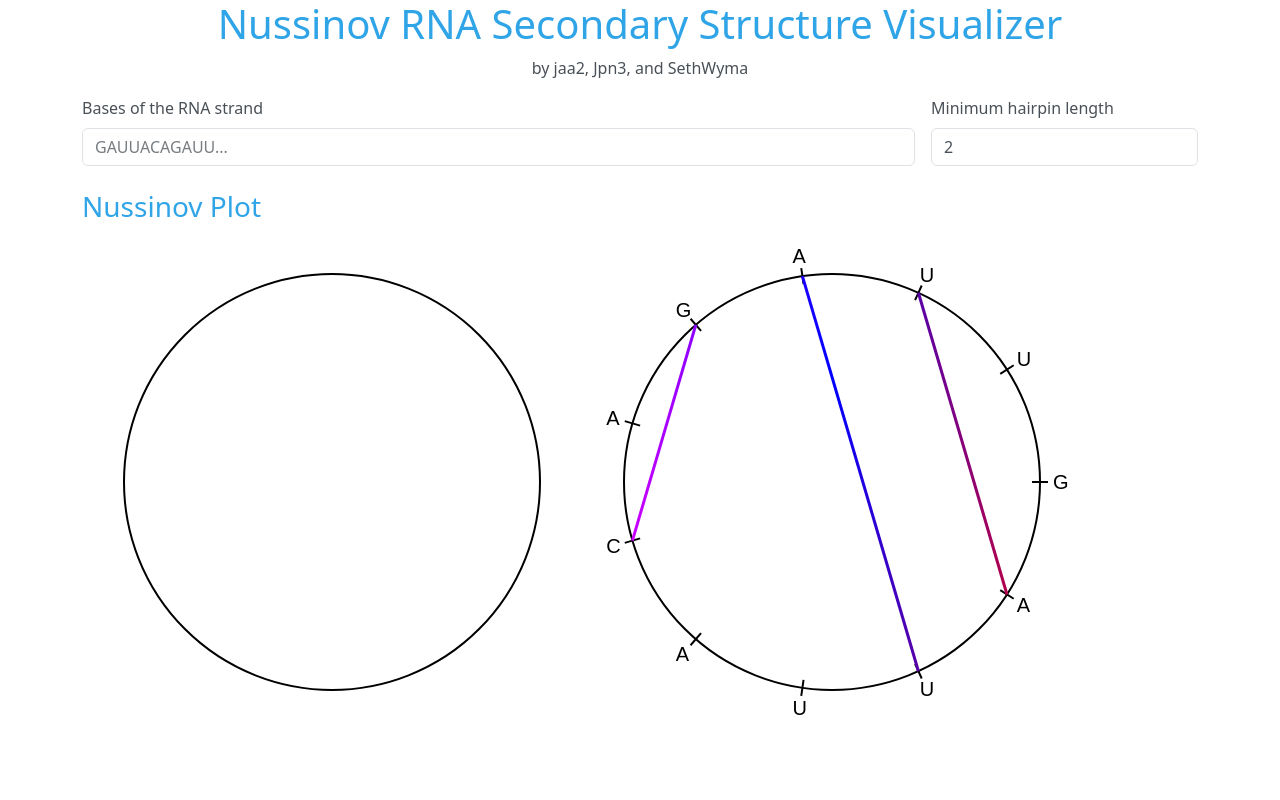
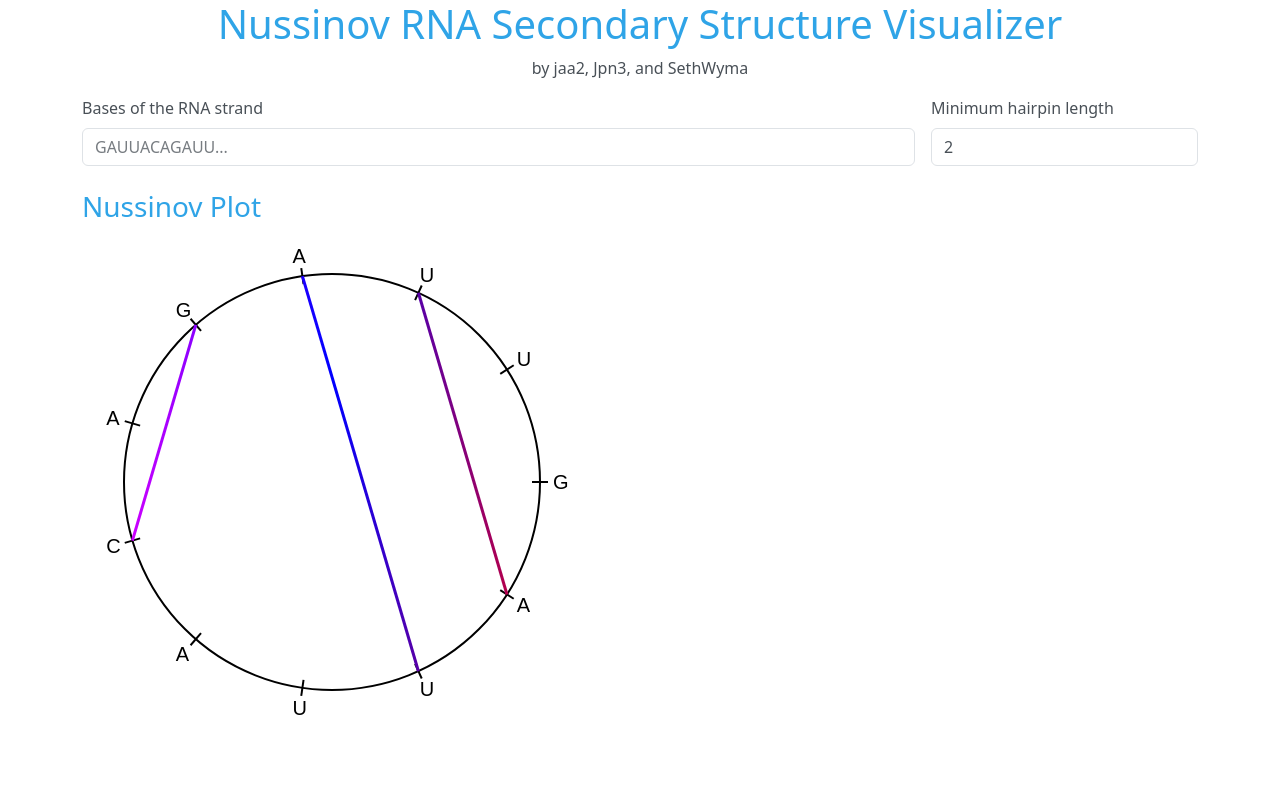
Before and after one commit to jaa2/nussinov-rna-visualizer, a React (Create React App) app: page / in a window 1280 px wide. Shown: the top 800 px of the page. Built offline with nearby package versions, Linux system fonts and the light colour scheme.

Commit message:
Use unique keys for different plots

```diff
--- a/src/App.tsx
+++ b/src/App.tsx
@@ -70,8 +70,8 @@ const App = function App() {
         Nussinov Plot
         {dnaToRnaSnippet}
       </h3>
-      <NussinovPlot key={bases + minHairpin} bases={bases} pairs={pairs} />
-      <ForceGraph key={bases + minHairpin} bases={bases} pairs={pairs} />
+      <NussinovPlot key={`C${bases}_${minHairpin}`} bases={bases} pairs={pairs} />
+      <ForceGraph key={`F${bases}_${minHairpin}`} bases={bases} pairs={pairs} />
       <br />
       {warningsElements}
     </div>
```
